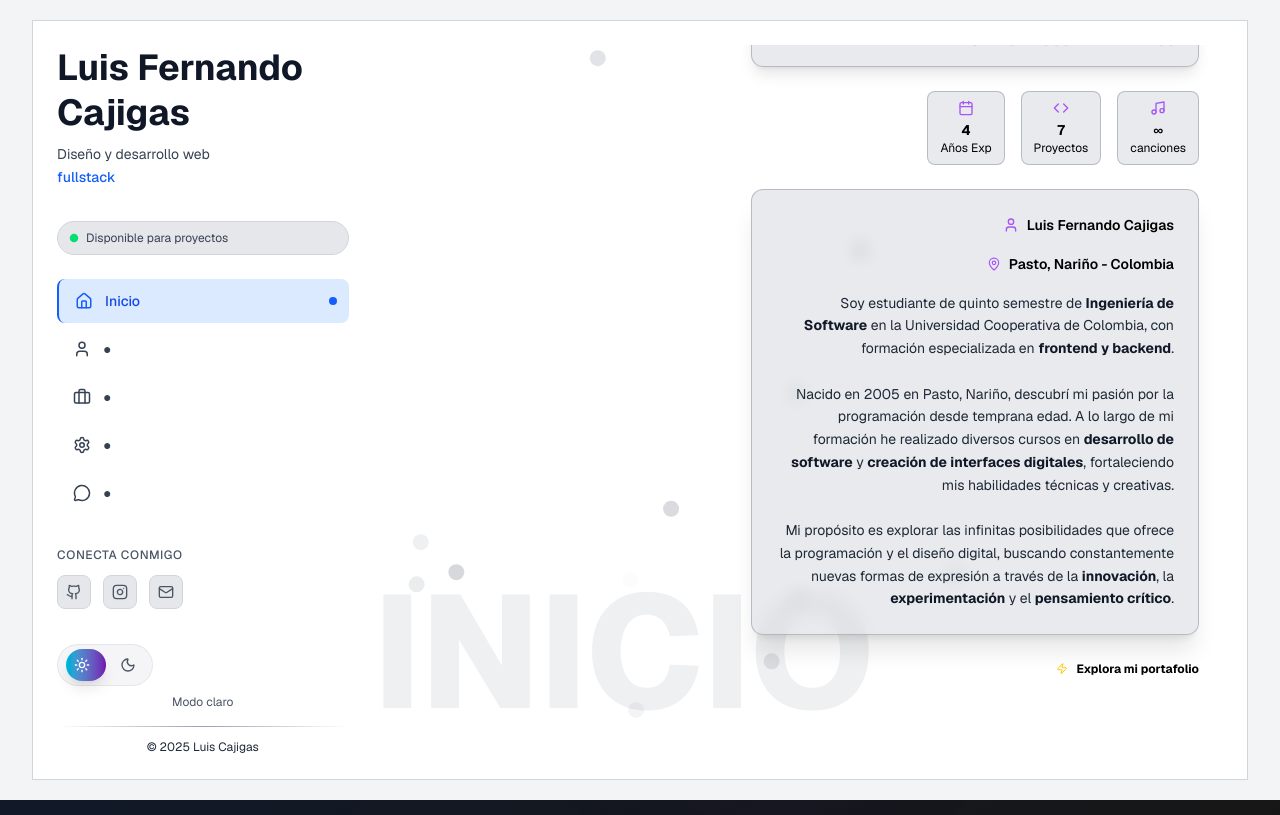
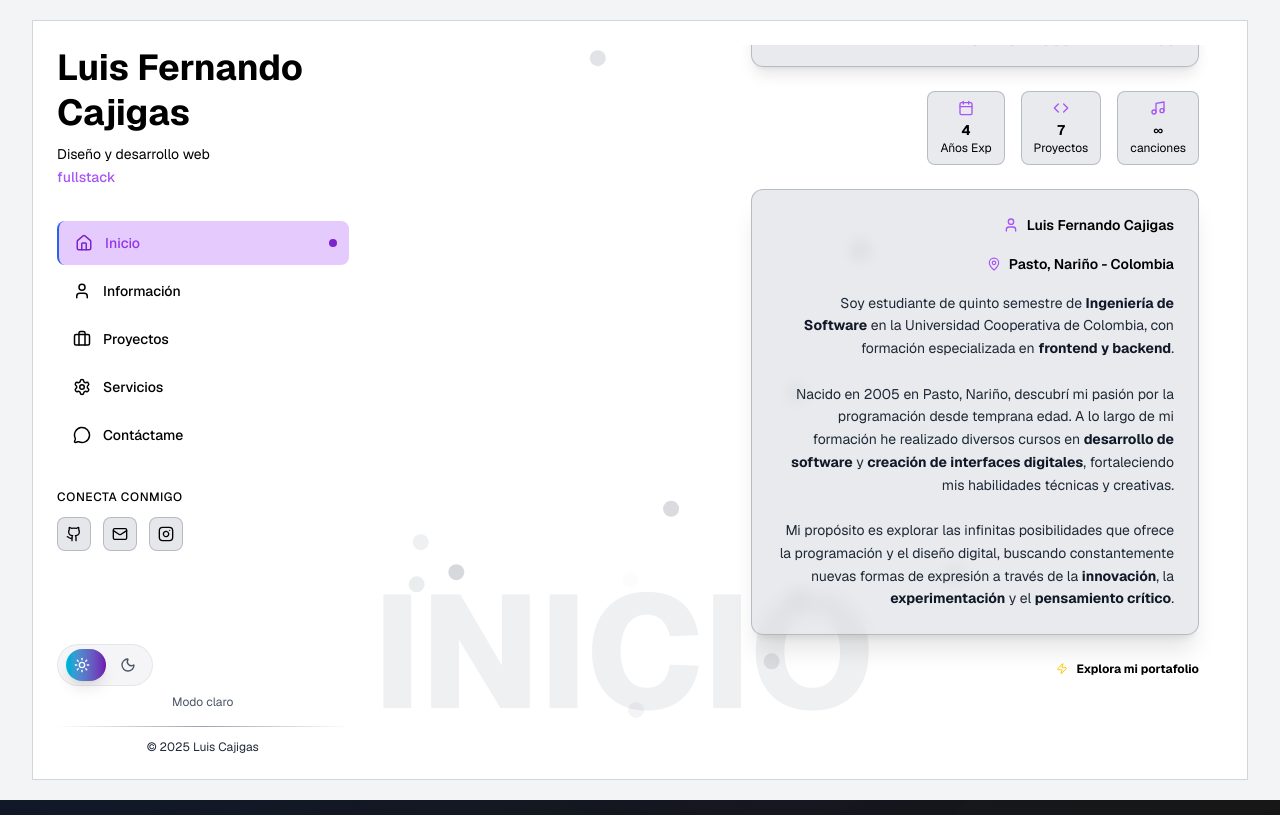
Before and after one commit to luiscajigas/luis_fernando_cajigas, a Next.js app: page / in a window 1280 px wide. Built offline with nearby package versions, Linux system fonts and the light colour scheme; a web font is replaced by a local one.

Commit message:
agrego modo claro y oscuro de mi barra de menu

```diff
--- a/src/app/components/Sidebar.tsx
+++ b/src/app/components/Sidebar.tsx
@@ -1,7 +1,7 @@
 "use client";
 
 import { motion } from "framer-motion";
-import { useState } from "react";
+import { useState, useEffect } from "react";
 import { Home, User, Briefcase, Settings, MessageCircle, Github, Mail, Instagram } from "lucide-react";
 import DarkModeToggle from "./DarkModeToggle";
 
@@ -19,6 +19,34 @@ export default function Sidebar({
   setSelected,
 }: SidebarProps) {
   const [hoveredItem, setHoveredItem] = useState<string | null>(null);
+  const [isDarkMode, setIsDarkMode] = useState(true);
+
+  useEffect(() => {
+    const checkDarkMode = () => {
+      setIsDarkMode(document.documentElement.classList.contains('dark'));
+    };
+
+    checkDarkMode();
+    const observer = new MutationObserver(checkDarkMode);
+    observer.observe(document.documentElement, {
+      attributes: true,
+      attributeFilter: ['class']
+    });
+
+    return () => observer.disconnect();
+  }, []);
+
+  const getTextColor = (lightColor: string, darkColor: string) => {
+    return isDarkMode ? darkColor : lightColor;
+  };
+
+  const getBgColor = (lightBg: string, darkBg: string) => {
+    return isDarkMode ? darkBg : lightBg;
+  };
+
+  const getBorderColor = (lightBorder: string, darkBorder: string) => {
+    return isDarkMode ? darkBorder : lightBorder;
+  };
 
   const menuItems = [
     { id: "inicio", label: "Inicio", icon: Home },
@@ -32,20 +60,20 @@ export default function Sidebar({
     {
       icon: Github,
       href: "https://github.com/luiscajigas",
-      color: "hover:text-gray-900 dark:hover:text-white",
+      hoverColor: "white",
       label: "GitHub"
+    },
+    {
+      icon: Mail,
+      href: "mailto:cajigasluis51@gmail.com",
+      hoverColor: "#ef4444",
+      label: "Email"
     },
     {
       icon: Instagram,
       href: "https://www.instagram.com/___luisf_?igsh=MTNwczFxejhzdmw4OQ==",
-      color: "hover:text-pink-500",
+      hoverColor: "#a855f7",
       label: "Instagram"
-    },
-    {
-      icon: Mail,
-      href: "mailto:cajigasluis51@gmail.com",
-      color: "hover:text-blue-500",
-      label: "Email"
     },
   ];
 
@@ -62,38 +90,31 @@ export default function Sidebar({
         className="mb-8"
         initial={{ opacity: 0, y: -20 }}
         animate={{ opacity: 1, y: 0 }}
-        transition={{ delay: 0.2 }}
+        transition={{ delay: 0.4 }}
       >
-        <h1 className="text-3xl md:text-4xl font-bold text-gray-900 dark:text-white leading-tight">
-          Luis Fernando<br />Cajigas
+        <h1
+          className="text-3xl md:text-4xl font-bold leading-tight"
+          style={{ color: getTextColor('#000000', 'white') }}
+        >
+          Luis Fernando Cajigas
         </h1>
         <motion.p
-          className="text-sm text-gray-700 dark:text-gray-400 mt-2 leading-relaxed"
+          className="text-sm mt-2 leading-relaxed"
+          style={{ color: getTextColor('#000000', '#FFFFFF') }}
           initial={{ opacity: 0 }}
           animate={{ opacity: 1 }}
-          transition={{ delay: 0.4 }}
+          transition={{ delay: 0.1 }}
         >
           Diseño y desarrollo web <br />
-          <span className="text-blue-600 dark:text-blue-400 font-medium">fullstack</span>
+          <span
+            className="font-medium"
+            style={{ color: getTextColor('#A855F7', '#60a5fa') }}
+          >
+            fullstack
+          </span>
         </motion.p>
       </motion.div>
 
-      {/* Indicador de estado */}
-      <motion.div
-        className="flex items-center gap-2 mb-6 bg-gray-200 dark:bg-neutral-800/40 backdrop-blur-sm px-3 py-2 rounded-full border border-gray-300 dark:border-gray-700/30"
-        initial={{ opacity: 0, scale: 0.9 }}
-        animate={{ opacity: 1, scale: 1 }}
-        transition={{ delay: 0.3 }}
-      >
-        <motion.div
-          className="w-2 h-2 bg-green-400 rounded-full"
-          animate={{ scale: [1, 1.2, 1] }}
-          transition={{ duration: 2, repeat: Infinity }}
-        />
-        <span className="text-xs text-gray-700 dark:text-gray-400">Disponible para proyectos</span>
-      </motion.div>
-
-      {/* Menú de navegación */}
       <nav className="flex flex-col space-y-1 mb-8">
         {menuItems.map((item, index) => (
           <motion.button
@@ -101,61 +122,78 @@ export default function Sidebar({
             onClick={() => setSelected(item.id)}
             onMouseEnter={() => setHoveredItem(item.id)}
             onMouseLeave={() => setHoveredItem(null)}
-            className={`relative flex items-center gap-3 text-sm py-3 px-4 rounded-lg text-left transition-all duration-300 group ${
-              selected === item.id
-                ? "bg-blue-100 dark:bg-blue-600/20 text-blue-700 dark:text-blue-400 border-l-2 border-blue-600 dark:border-blue-400"
-                : "text-gray-700 dark:text-gray-400 hover:text-gray-900 dark:hover:text-white hover:bg-gray-100 dark:hover:bg-neutral-800/50"
-            }`}
+            className="relative flex items-center gap-3 text-sm py-3 px-4 rounded-lg text-left transition-all duration-300 group"
+            style={{
+              backgroundColor: selected === item.id
+                ? getBgColor('rgb(168, 85, 247, 0.3)', 'rgba(37, 99, 235, 0.3)')
+                : hoveredItem === item.id
+                  ? getBgColor('rgba(243, 244, 246)', 'rgba(31, 41, 55, 0.5)')
+                  : 'transparent',
+              color: selected === item.id
+                ? getTextColor('#9333EA', '#60a5fa')
+                : getTextColor('#000000', '#FFFFFF'),
+              borderLeft: selected === item.id ? `2px solid ${getTextColor('#2563eb', '#60a5fa')}` : 'none'
+            }}
             initial={{ opacity: 0, x: -20 }}
             animate={{ opacity: 1, x: 0 }}
-            transition={{ delay: 0.1 * index + 0.4 }}
-            whileHover={{ x: 5 }}
+            transition={{ delay: 0.1 * index + 0.1 }}
+            whileHover={{
+              x: 5,
+              color: getTextColor('#9333EA', 'white')
+            }}
             whileTap={{ scale: 0.98 }}
           >
-            {/* Icono */}
             <item.icon
               size={18}
-              className={`transition-colors duration-300 ${
-                selected === item.id ? "text-blue-600 dark:text-blue-400" : ""
-              }`}
+              className="transition-colors duration-300"
+              style={{
+                color: selected === item.id
+                  ? getTextColor('#7E22CE', '#60a5fa')
+                  : 'inherit'
+              }}
             />
 
-            {/* Texto del menú */}
             <span className="font-medium">
-              {hoveredItem === item.id || selected === item.id ? item.label : "●"}
+              {item.label}
             </span>
 
-            {/* Indicador de selección */}
             {selected === item.id && (
               <motion.div
-                className="absolute right-3 w-2 h-2 bg-blue-600 dark:bg-blue-400 rounded-full"
+                className="absolute right-3 w-2 h-2 rounded-full"
+                style={{ backgroundColor: getTextColor('#7E22CE', '#60a5fa') }}
                 initial={{ scale: 0 }}
                 animate={{ scale: 1 }}
-                transition={{ duration: 0.3 }}
+                transition={{ duration: 0.1 }}
               />
             )}
 
-            {/* Efecto hover */}
             {hoveredItem === item.id && selected !== item.id && (
               <motion.div
-                className="absolute left-0 w-1 bg-gradient-to-b from-blue-500 to-purple-500 rounded-r h-8"
+                className="absolute left-0 w-1 rounded-r h-8"
+                style={{
+                  background: isDarkMode
+                    ? 'linear-gradient(to bottom, rgb(96, 165, 250), rgb(168, 85, 247))'
+                    : 'linear-gradient(to bottom, rgb(59, 130, 246), rgb(147, 51, 234))'
+                }}
                 initial={{ scaleY: 0 }}
                 animate={{ scaleY: 1 }}
-                transition={{ duration: 0.2 }}
+                transition={{ duration: 0.1 }}
               />
             )}
           </motion.button>
         ))}
       </nav>
 
-      {/* Redes sociales */}
       <motion.div
         className="mb-6"
         initial={{ opacity: 0, y: 20 }}
         animate={{ opacity: 1, y: 0 }}
-        transition={{ delay: 0.8 }}
+        transition={{ delay: 0.1 }}
       >
-        <h3 className="text-xs text-gray-600 dark:text-gray-500 mb-3 font-medium tracking-wider uppercase">
+        <h3
+          className="text-xs mb-3 font-medium tracking-wider uppercase"
+          style={{ color: getTextColor('#000000', '#FFFFFF') }}
+        >
           Conecta conmigo
         </h3>
         <div className="flex gap-3">
@@ -165,16 +203,23 @@ export default function Sidebar({
               href={social.href}
               target="_blank"
               rel="noopener noreferrer"
-              className={`text-gray-600 dark:text-gray-500 ${social.color} transition-all duration-300 p-2 bg-gray-200 dark:bg-neutral-800/30 backdrop-blur-sm rounded-lg border border-gray-300 dark:border-gray-700/30 hover:border-gray-400 dark:hover:border-gray-600/50`}
+              className="transition-all duration-300 p-2 backdrop-blur-sm rounded-lg border"
+              style={{
+                color: getTextColor('#000000', '#FFFFFF'),
+                backgroundColor: getBgColor('rgba(229, 231, 235, 1)', 'rgba(20,20,20)'),
+                borderColor: getBorderColor('rgba(75, 85, 99, 0.3)', 'rgba(75, 85, 99, 0.3)')
+              }}
               whileHover={{
                 scale: 1.1,
                 y: -2,
-                boxShadow: "0 8px 25px rgba(0,0,0,0.15)"
+                boxShadow: "0 8px 25px rgba(0,0,0,0.15)",
+                color: social.hoverColor,
+                borderColor: getBorderColor('rgba(156, 163, 175, 1)', 'rgba(107, 114, 128, 0.5)')
               }}
               whileTap={{ scale: 0.95 }}
               initial={{ opacity: 0, y: 20 }}
               animate={{ opacity: 1, y: 0 }}
-              transition={{ delay: 0.9 + index * 0.1 }}
+              transition={{ delay: 0.1 + index * 0.1 }}
               title={social.label}
             >
               <social.icon size={16} />
@@ -183,18 +228,25 @@ export default function Sidebar({
         </div>
       </motion.div>
 
-      {/* Toggle de modo oscuro */}
       <DarkModeToggle darkMode={darkMode} setDarkMode={setDarkMode} />
 
-      {/* Footer */}
       <motion.div
-        className="text-xs text-gray-600 dark:text-gray-500 text-center"
+        className="text-xs text-center"
         initial={{ opacity: 0 }}
         animate={{ opacity: 1 }}
         transition={{ delay: 1 }}
       >
-        <div className="h-px bg-gradient-to-r from-transparent via-gray-400 dark:via-gray-700 to-transparent mb-3" />
-        <p className="text-gray-800 dark:text-gray-300">© 2025 Luis Cajigas</p>
+        <div
+          className="h-px mb-3"
+          style={{
+            background: isDarkMode
+              ? 'linear-gradient(to right, transparent, rgb(75, 85, 99), transparent)'
+              : 'linear-gradient(to right, transparent, rgb(156, 163, 175), transparent)'
+          }}
+        />
+        <p style={{ color: getTextColor('#1f2937', '#d1d5db') }}>
+          © 2025 Luis Cajigas
+        </p>
       </motion.div>
     </motion.div>
   );
```
